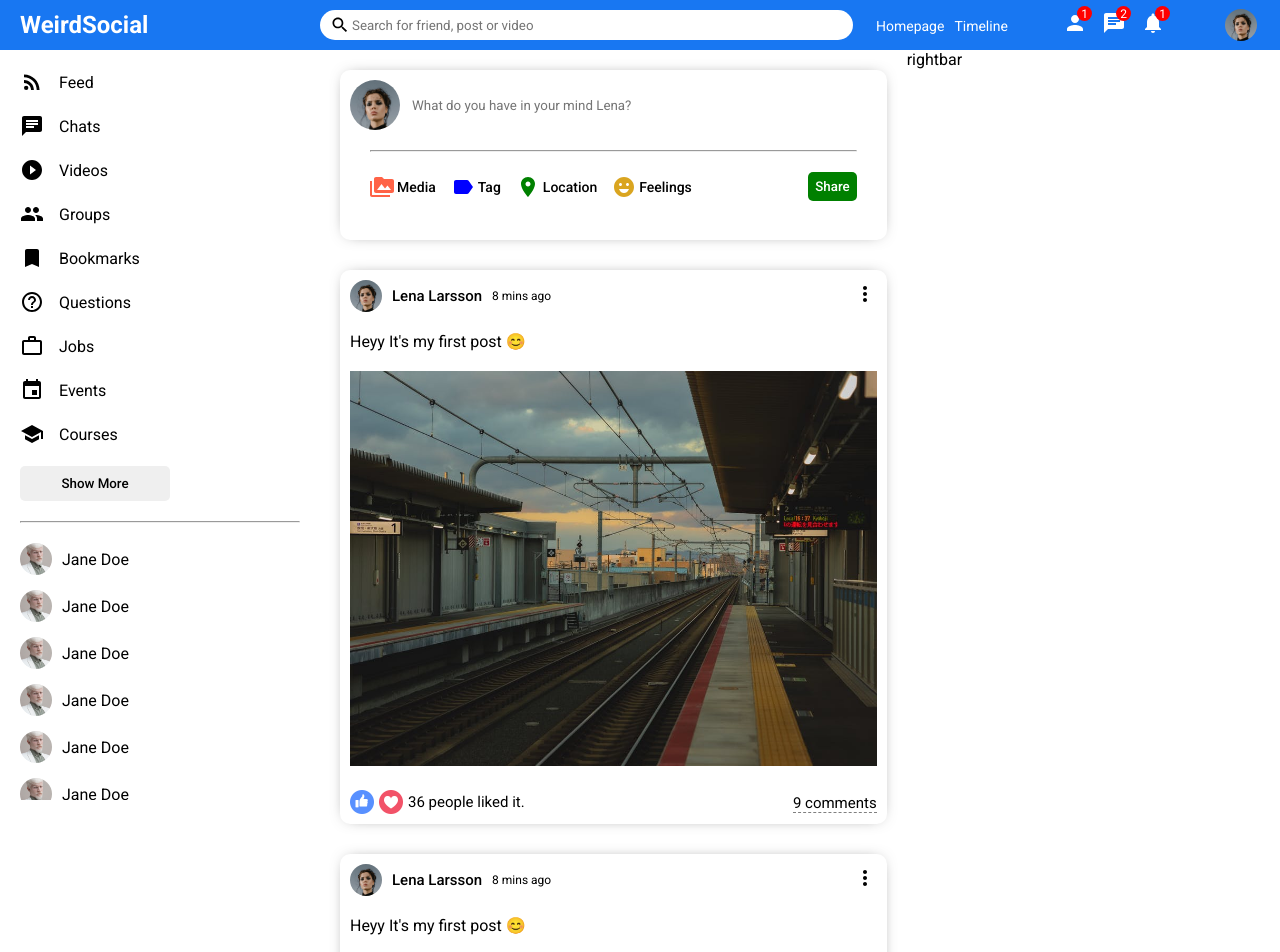
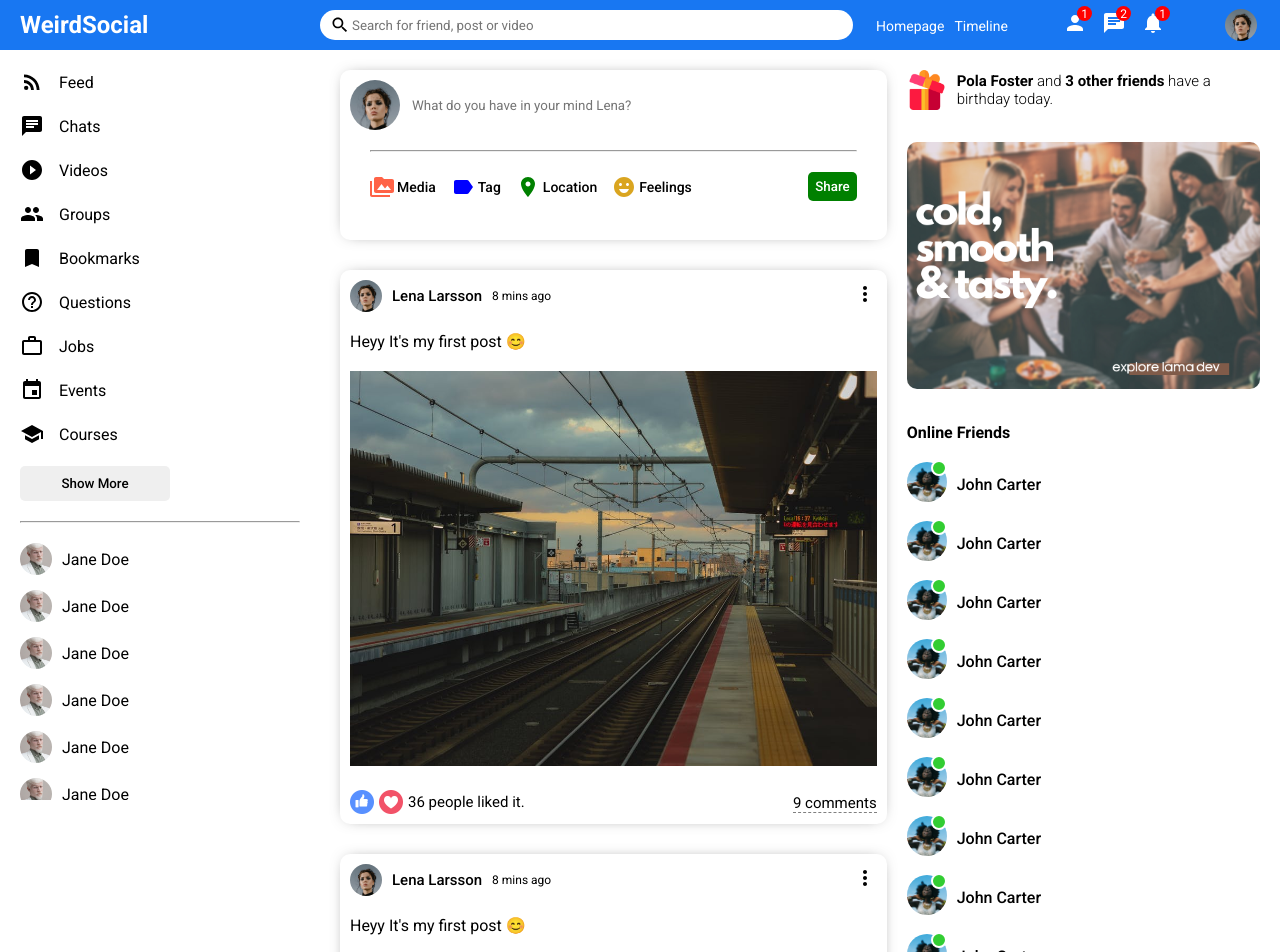
Before and after one commit to OzerOzturk/React-Social-Media-App, a React (Create React App) app: page / in a window 1280 px wide. Shown: the top 952 px of the page. Built offline with nearby package versions, Linux system fonts and the light colour scheme; a web font is replaced by a local one.

Commit message:
rightbar component added to the project.

```diff
--- a/src/components/rightbar/Rightbar.jsx
+++ b/src/components/rightbar/Rightbar.jsx
@@ -4,7 +4,93 @@
 export default function Rightbar() {
     return (
         <div className='rightbar'>
-            rightbar
+            <div className="rightbarWrapper">
+                <div className="birthdayContainer">
+                    <img className='birthdayImg' src="assets/gift.png" alt="" />
+                    <span className="birthdayText"> <b>Pola Foster</b> and <b>3 other friends</b> have a birthday today.</span>
+                </div>
+                <img className='rightbarAd' src="assets/ad.png" alt="" />
+                <h4 className="rightbarTitle">Online Friends</h4>
+                <ul className="rightbarFriendList">
+                    <li className="rightbarFriend">
+                        <div className="rightbarProfileImgContainer">
+                            <img className='rightbarProfileImg'  src="assets/person/3.jpeg" alt="" />
+                            <span className='rightbarOnline' ></span>
+                        </div>
+                        <span className='rightbarUsername' >John Carter</span>
+                    </li>
+                    <li className="rightbarFriend">
+                        <div className="rightbarProfileImgContainer">
+                            <img className='rightbarProfileImg'  src="assets/person/3.jpeg" alt="" />
+                            <span className='rightbarOnline' ></span>
+                        </div>
+                        <span className='rightbarUsername' >John Carter</span>
+                    </li>
+                    <li className="rightbarFriend">
+                        <div className="rightbarProfileImgContainer">
+                            <img className='rightbarProfileImg'  src="assets/person/3.jpeg" alt="" />
+                            <span className='rightbarOnline' ></span>
+                        </div>
+                        <span className='rightbarUsername' >John Carter</span>
+                    </li>
+                    <li className="rightbarFriend">
+                        <div className="rightbarProfileImgContainer">
+                            <img className='rightbarProfileImg'  src="assets/person/3.jpeg" alt="" />
+                            <span className='rightbarOnline' ></span>
+                        </div>
+                        <span className='rightbarUsername' >John Carter</span>
+                    </li>
+                    <li className="rightbarFriend">
+                        <div className="rightbarProfileImgContainer">
+                            <img className='rightbarProfileImg'  src="assets/person/3.jpeg" alt="" />
+                            <span className='rightbarOnline' ></span>
+                        </div>
+                        <span className='rightbarUsername' >John Carter</span>
+                    </li>
+                    <li className="rightbarFriend">
+                        <div className="rightbarProfileImgContainer">
+                            <img className='rightbarProfileImg'  src="assets/person/3.jpeg" alt="" />
+                            <span className='rightbarOnline' ></span>
+                        </div>
+                        <span className='rightbarUsername' >John Carter</span>
+                    </li>
+                    <li className="rightbarFriend">
+                        <div className="rightbarProfileImgContainer">
+                            <img className='rightbarProfileImg'  src="assets/person/3.jpeg" alt="" />
+                            <span className='rightbarOnline' ></span>
+                        </div>
+                        <span className='rightbarUsername' >John Carter</span>
+                    </li>
+                    <li className="rightbarFriend">
+                        <div className="rightbarProfileImgContainer">
+                            <img className='rightbarProfileImg'  src="assets/person/3.jpeg" alt="" />
+                            <span className='rightbarOnline' ></span>
+                        </div>
+                        <span className='rightbarUsername' >John Carter</span>
+                    </li>
+                    <li className="rightbarFriend">
+                        <div className="rightbarProfileImgContainer">
+                            <img className='rightbarProfileImg'  src="assets/person/3.jpeg" alt="" />
+                            <span className='rightbarOnline' ></span>
+                        </div>
+                        <span className='rightbarUsername' >John Carter</span>
+                    </li>
+                    <li className="rightbarFriend">
+                        <div className="rightbarProfileImgContainer">
+                            <img className='rightbarProfileImg'  src="assets/person/3.jpeg" alt="" />
+                            <span className='rightbarOnline' ></span>
+                        </div>
+                        <span className='rightbarUsername' >John Carter</span>
+                    </li>
+                    <li className="rightbarFriend">
+                        <div className="rightbarProfileImgContainer">
+                            <img className='rightbarProfileImg'  src="assets/person/3.jpeg" alt="" />
+                            <span className='rightbarOnline' ></span>
+                        </div>
+                        <span className='rightbarUsername' >John Carter</span>
+                    </li>
+                </ul>
+            </div>
         </div>
     )
 }
--- a/src/components/rightbar/rightbar.css
+++ b/src/components/rightbar/rightbar.css
@@ -1,3 +1,73 @@
 .rightbar {
   flex: 3.5;
 }
+
+.rightbarWrapper {
+  padding: 20px 20px 0 0;
+}
+
+.birthdayContainer {
+  display: flex;
+  align-items: center;
+  margin-bottom: 2px;
+}
+
+.birthdayImg {
+  width: 40px;
+  height: 40px;
+  margin-right: 10px;
+}
+
+.birthdayText {
+  font-weight: 300;
+  font-size: 15px;
+}
+
+.rightbarAd {
+  width: 100%;
+  border-radius: 10px;
+  margin: 30px 0;
+}
+
+.rightbarTitle{
+  margin-bottom: 20px;
+}
+
+.rightbarFriendList {
+  padding: 0;
+  margin: 0;
+  list-style: none;
+}
+
+.rightbarFriend {
+  display: flex;
+  align-items: center;
+  margin-bottom: 15px;
+}
+
+.rightbarProfileImgContainer {
+  margin-right: 10px;
+  position: relative;
+}
+
+.rightbarProfileImg {
+  width: 40px;
+  height: 40px;
+  border-radius: 50%;
+  object-fit: cover;
+}
+
+.rightbarOnline {
+  width: 12px;
+  height: 12px;
+  border-radius: 50%;
+  background-color: limegreen;
+  position: absolute;
+  top: -2px;
+  right: 0;
+  border: 2px solid white;
+}
+
+.rightbarUsername {
+  font-weight: 500;
+}
```
